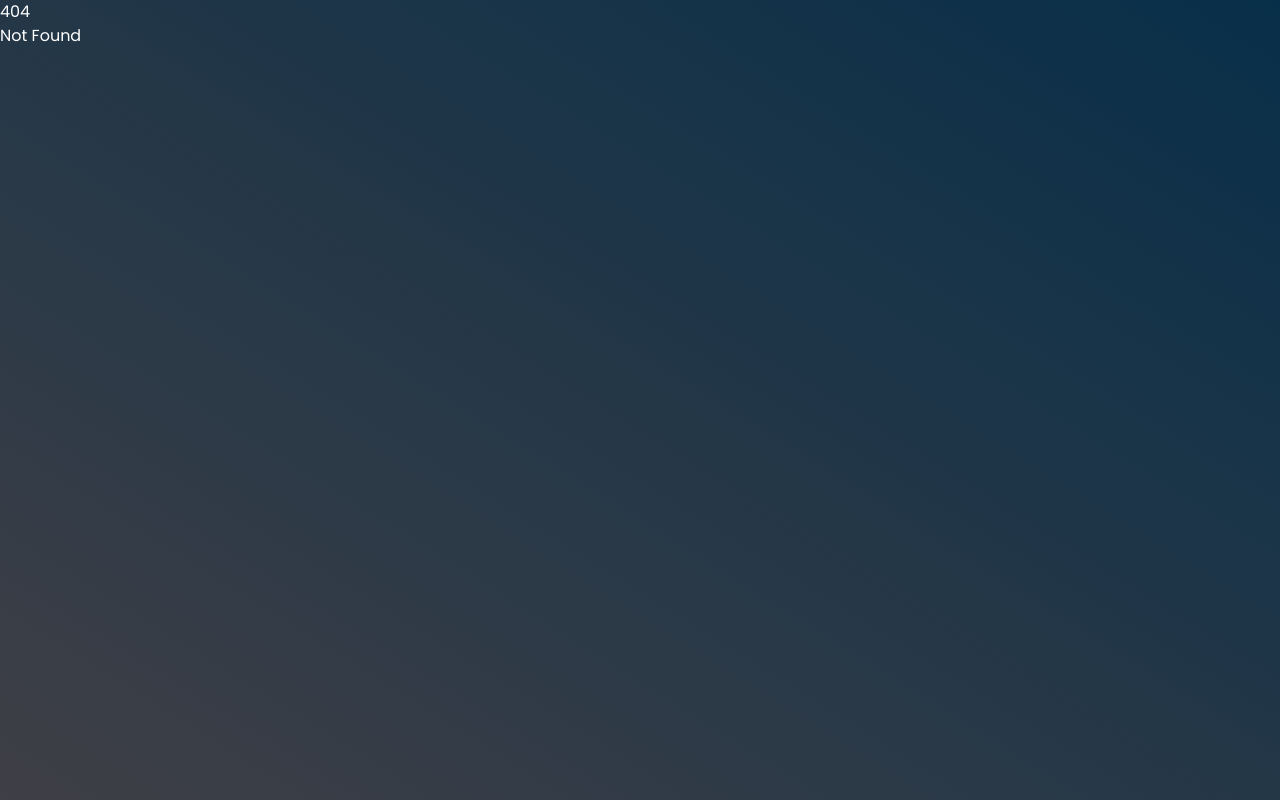
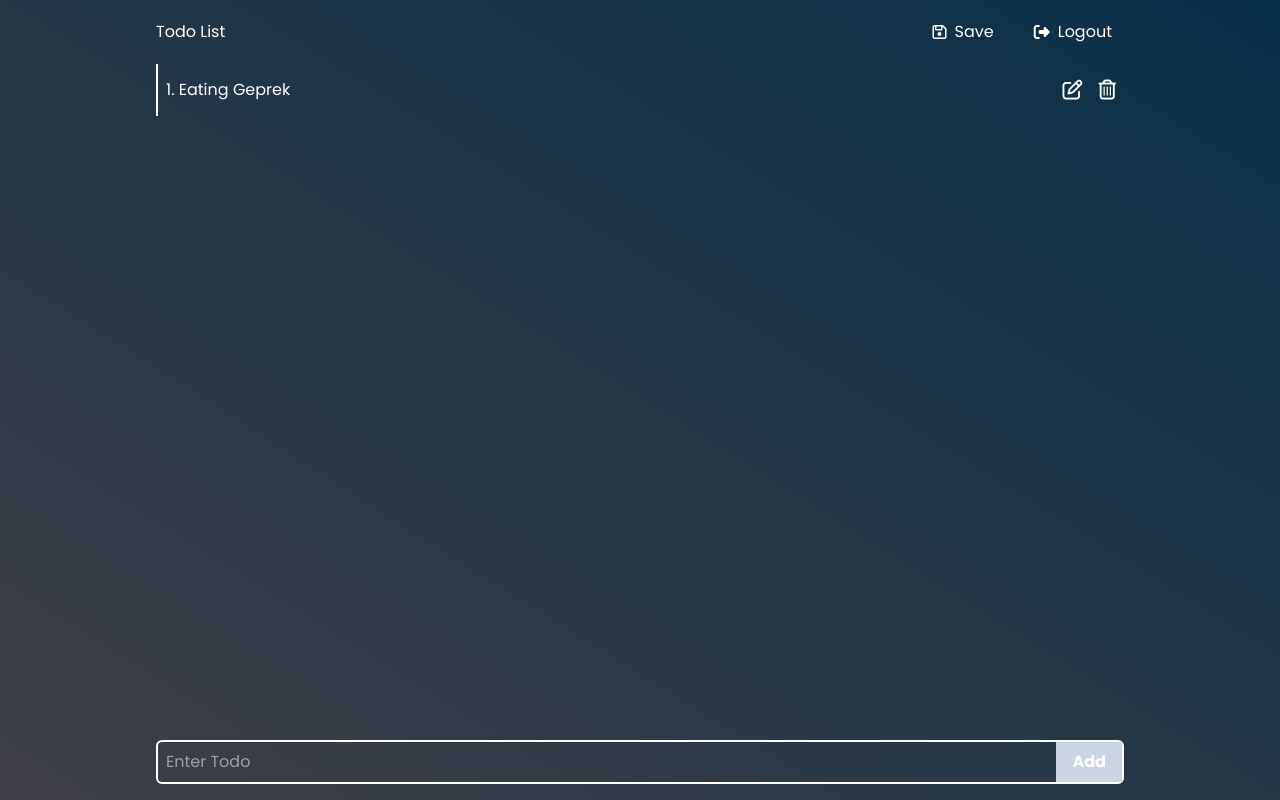
Before and after one commit to Anjasfedo/sveltekit-firebase, a SvelteKit app: page /dashboard in a window 1280 px wide. Before the commit this address had no page. Built offline with nearby package versions, Linux system fonts and the light colour scheme.

Commit message:
Todo Dashboard Pages

```diff
--- /dev/null
+++ b/src/routes/dashboard/+page.svelte
@@ -0,0 +1,97 @@
+<script>
+  let todoLists = ["Eating Geprek"];
+
+  let currTodo = "";
+
+  let err = false;
+
+  const addTodo = () => {
+    if (!currTodo) {
+      err = true;
+    }
+    todoLists = [...todoLists, currTodo];
+
+    currTodo = "";
+  };
+
+  const editTodo = (index) => {
+    let editedTodo = todoLists.filter((val, i) => {
+      return i !== index;
+    });
+
+    currTodo = todoLists[index];
+
+    todoLists = editedTodo;
+  };
+
+  const deleteTodo = (index) => {
+    let deletedTodo = todoLists.filter((val, i) => {
+      return i !== index;
+    });
+
+    todoLists = deletedTodo;
+  };
+</script>
+
+<div class="flex flex-col min-h-screen gap-4 p-4 w-full max-w-[1000px] mx-auto">
+  <div class="flex items-center justify-between">
+    <h1>Todo List</h1>
+    <div class="flex items-center gap-4">
+      <button
+        class="hover:opacity-70 px-3 py-1 rounded-xl flex items-center gap-2"
+        ><i class="fa-regular fa-floppy-disk"></i>
+        <p>Save</p></button
+      >
+      <button
+        class="hover:opacity-70 px-3 py-1 rounded-xl flex items-center gap-2"
+        ><i class="fa-solid fa-right-from-bracket"></i>
+        <p>Logout</p></button
+      >
+    </div>
+  </div>
+  <main class="flex flex-col gap-2 flex-1">
+    {#if todoLists.length === 0}
+      <p>You have nothin to do!</p>
+    {:else}
+      {#each todoLists as todoList, i}
+        <div
+          class="px-2 py-3 border-l-white border-l-2 flex items-center justify-between"
+        >
+          <p>{i + 1}. {todoList}</p>
+          <div class="flex items-center gap-4 justify-center text-xl">
+            <button
+              on:click={() => {
+                editTodo(i);
+              }}
+              on:keydown={() => {}}
+            >
+              <i
+                class="fa-regular fa-pen-to-square cursor-pointer hover:text-blue-700"
+              ></i>
+            </button>
+            <button on:click={() => deleteTodo(i)} on:keydown={() => {}}>
+              <i
+                class="fa-regular fa-trash-can cursor-pointer hover:text-blue-700"
+              ></i>
+            </button>
+          </div>
+        </div>
+      {/each}
+    {/if}
+  </main>
+  <div
+    class={"flex items-center border-solid border-2 border-white rounded-md " +
+      (err ? " border-red-700" : " ")}
+  >
+    <input
+      type="text"
+      placeholder="Enter Todo"
+      class="bg-transparent bg-none focus:border-none focus-within:outline-none p-2 text-white flex-1"
+      bind:value={currTodo}
+    />
+    <button
+      class="px-4 py-2 bg-slate-300 border-none font-bold cursor-pointer hover:bg-transparent"
+      on:click={addTodo}>Add</button
+    >
+  </div>
+</div>
```
